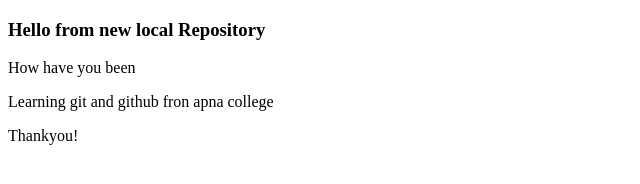
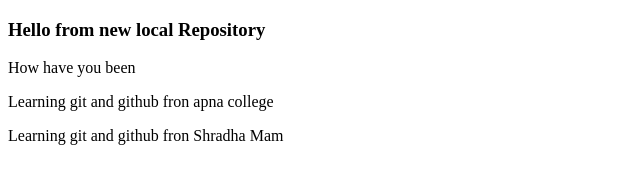
Before and after one commit to Nancysoni1234/new_local_repo, a plain HTML site: page index.html in a window 1280 px wide. Shown: the whole page, without its empty margins (0-640 px from the left). Drawn offline with Linux system fonts and the light colour scheme.

Commit message:
Update index

```diff
--- a/index.html
+++ b/index.html
@@ -9,6 +9,6 @@
     <H3>Hello from new local Repository</H3>
     <p>How have you been</p>
     <P>Learning git and github fron apna college</P>
-    <p>Thankyou!</p>
+    <P>Learning git and github fron Shradha Mam</P>
 </body>
 </html>
```
